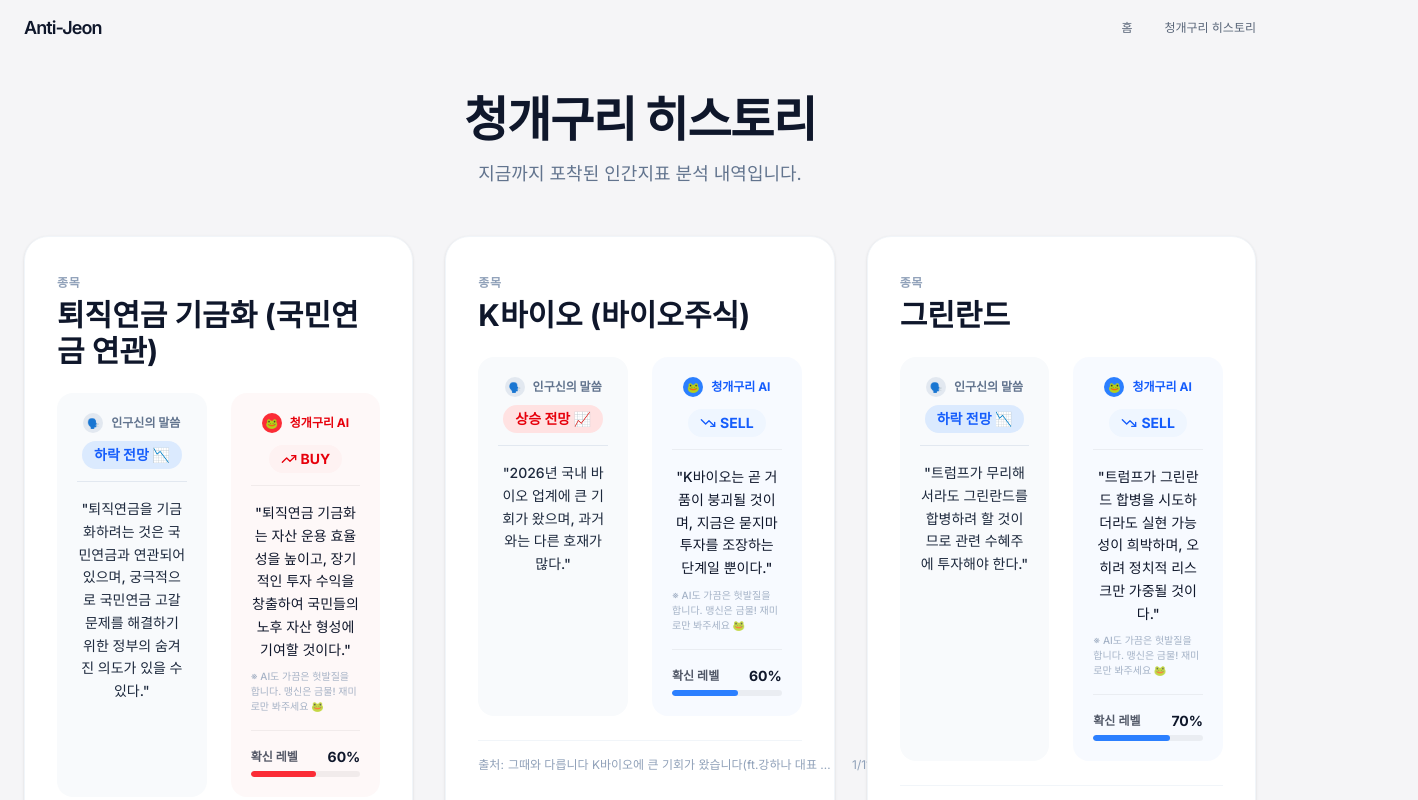
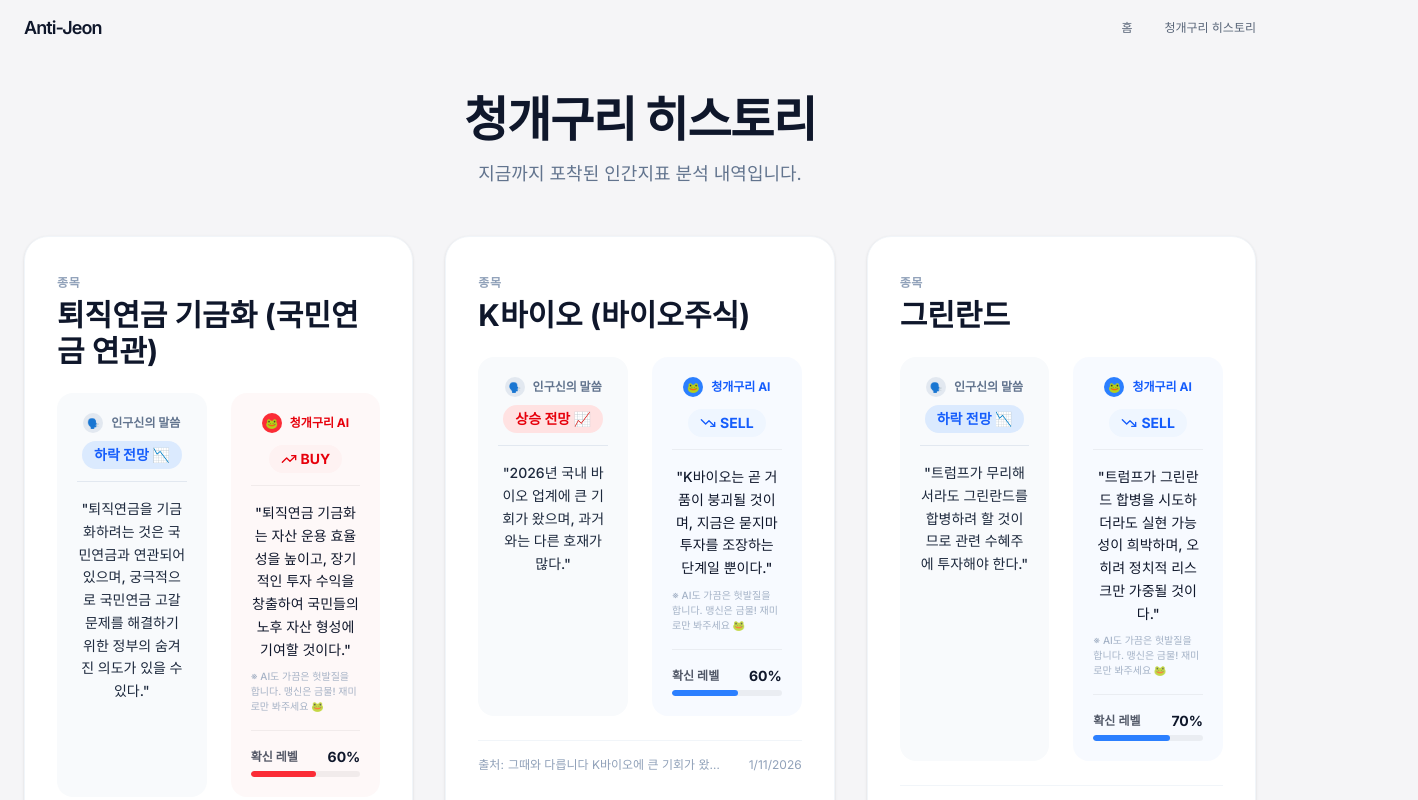
Before and after one commit to hounga13/anti-jeon-oracle, a React (Vite) app: page /anti-jeon-oracle/history in a window 1280 px wide. Shown: the top 800 px of the page, 1418 px wide, since content can reach past the window. Built offline with nearby package versions, Linux system fonts and the light colour scheme.

Commit message:
fix: resolve text overflow in analysis card footer

```diff
--- a/src/components/AnalysisCard.tsx
+++ b/src/components/AnalysisCard.tsx
@@ -82,20 +82,20 @@ export function AnalysisCard({ data, className }: AnalysisCardProps) {
             </div>
 
             {/* Engagement & Source Actions */}
-            <div className="mt-6 pt-4 border-t border-slate-100 flex flex-col sm:flex-row justify-between items-center text-xs text-slate-400 gap-4">
-                <div className="flex items-center gap-3">
-                    <div className="flex items-center gap-1 overflow-hidden">
+            <div className="mt-6 pt-4 border-t border-slate-100 flex flex-col sm:flex-row justify-between items-center text-xs text-slate-400 gap-4 w-full">
+                <div className="flex items-center gap-3 w-full sm:w-auto min-w-0 justify-center sm:justify-start">
+                    <div className="flex items-center gap-1 overflow-hidden min-w-0">
                         <span className="flex-shrink-0">출처:</span>
                         <a
                             href={`https://www.youtube.com/watch?v=${data.id}`}
                             target="_blank"
                             rel="noopener noreferrer"
-                            className="truncate hover:text-indigo-600 hover:underline transition-colors"
+                            className="truncate hover:text-indigo-600 hover:underline transition-colors block"
                         >
                             {data.title}
                         </a>
                     </div>
-                    <span className="flex-shrink-0 ml-2 hidden sm:inline">{data.date}</span>
+                    <span className="flex-shrink-0 ml-2 whitespace-nowrap hidden sm:inline">{data.date}</span>
                 </div>
             </div>
         </div>
```
